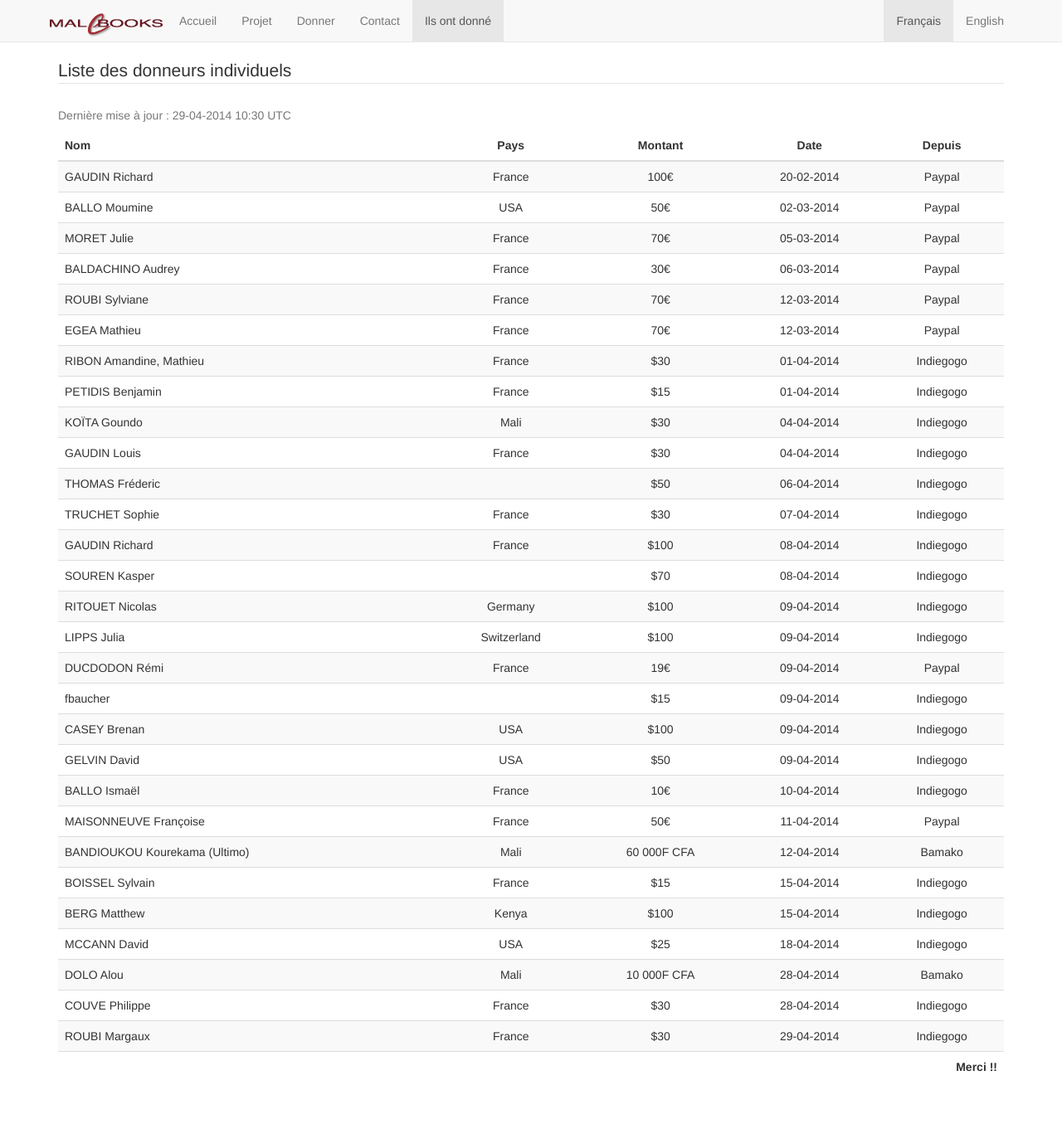
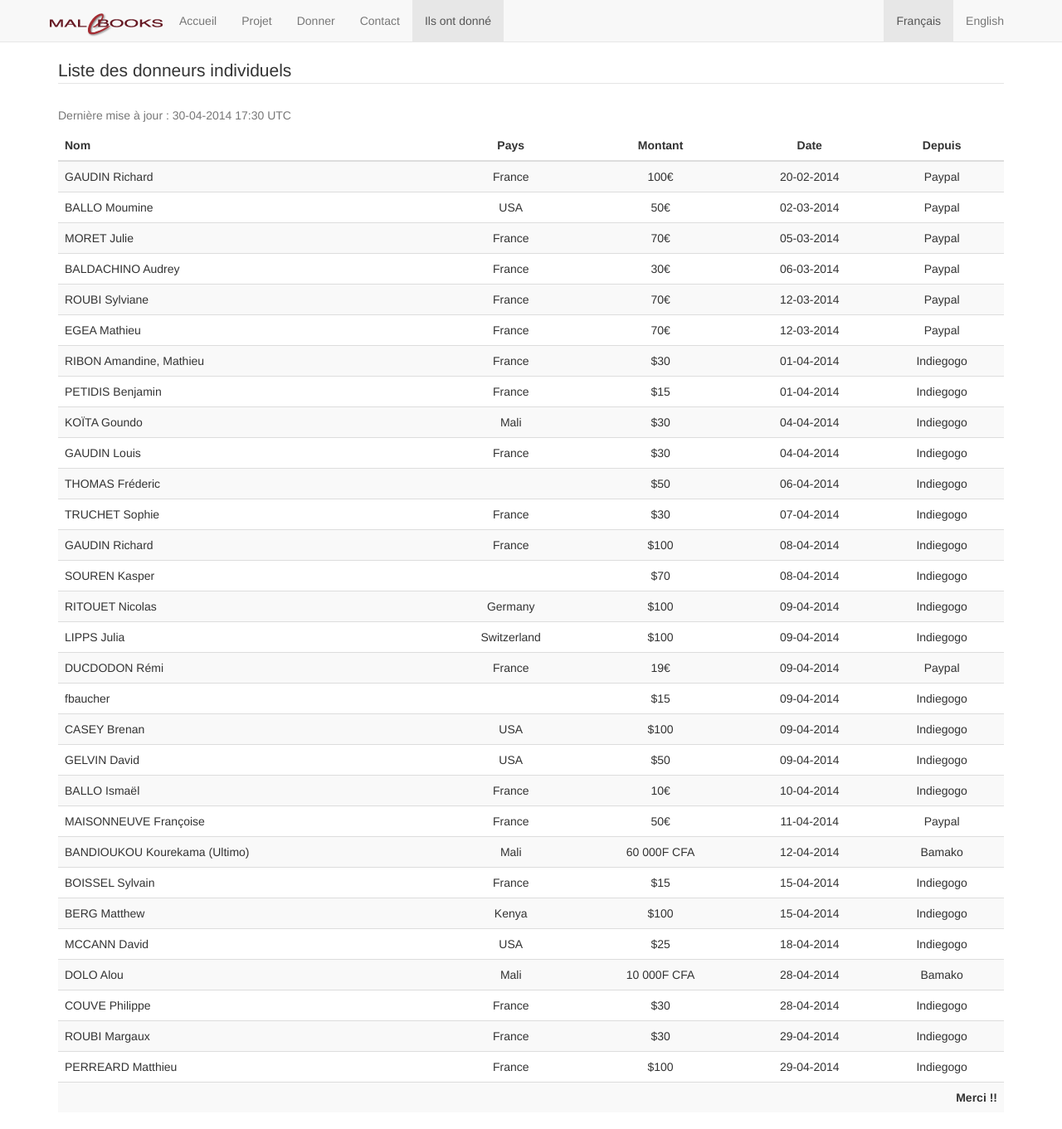
Before and after one commit to HumanESDES/malebooks, a Jekyll site: the page built from donneurs/index.md, in a window 1280 px wide and 1361 px high. Shown: the whole window at 83% size. Built offline with Jekyll 4.4.1, drawn with Linux system fonts in a browser that asks for light colours; nearby versions of some CDN libraries; Markdown is read by kramdown in place of the engine named in the settings.

Commit message:
Update donors.html

```diff
--- a/_includes/donors.html
+++ b/_includes/donors.html
@@ -1,5 +1,5 @@
 <table class="table table-striped budget">
-    <caption>{% if page.lang == 'en' %}Updated on:{% else %}Dernière mise à jour :{% endif %} 29-04-2014 10:30 UTC</caption>
+    <caption>{% if page.lang == 'en' %}Updated on:{% else %}Dernière mise à jour :{% endif %} 30-04-2014 17:30 UTC</caption>
     <thead>
         <legend>{% if page.lang == 'en' %}List of all individual donors{% else %}Liste des donneurs individuels{% endif %}</legend>
         <tr><th>{% if page.lang == 'en' %}Name{% else %}Nom{% endif %}</th><th>{% if page.lang == 'en' %}Country{% else %}Pays{% endif %}</th><th>{% if page.lang == 'en' %}Amount{% else %}Montant{% endif %}</th><th>{% if page.lang == 'en' %}Date{% else %}Date{% endif %}</th><th>{% if page.lang == 'en' %}From{% else %}Depuis{% endif %}</th></tr>
@@ -34,6 +34,7 @@
         <tr><td>DOLO Alou</td><td>Mali</td><td>10 000F CFA</td><td>28-04-2014</td><td>Bamako</td></tr>
         <tr><td>COUVE Philippe</td><td>France</td><td>$30</td><td>28-04-2014</td><td>Indiegogo</td></tr>
         <tr><td>ROUBI Margaux</td><td>France</td><td>$30</td><td>29-04-2014</td><td>Indiegogo</td></tr>
+        <tr><td>PERREARD Matthieu</td><td>France</td><td>$100</td><td>29-04-2014</td><td>Indiegogo</td></tr>
         <tr><td colspan="5">{% if page.lang == 'en' %}Thank You !!{% else %}Merci !!{% endif %}</td></tr>
     </tbody>
 </table>
```
